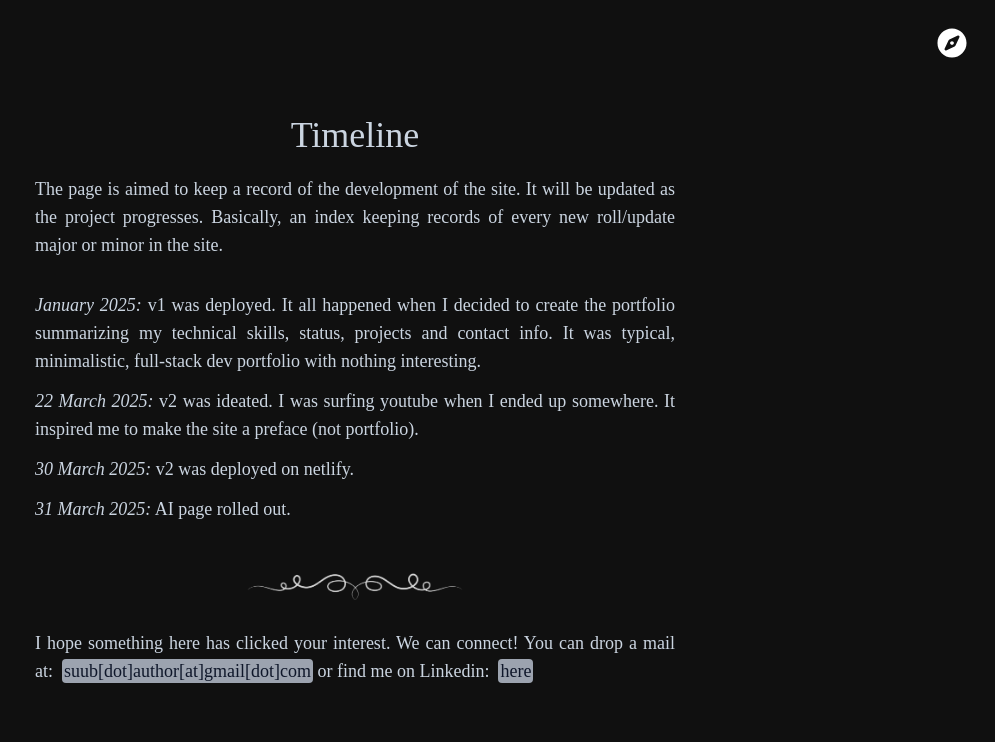
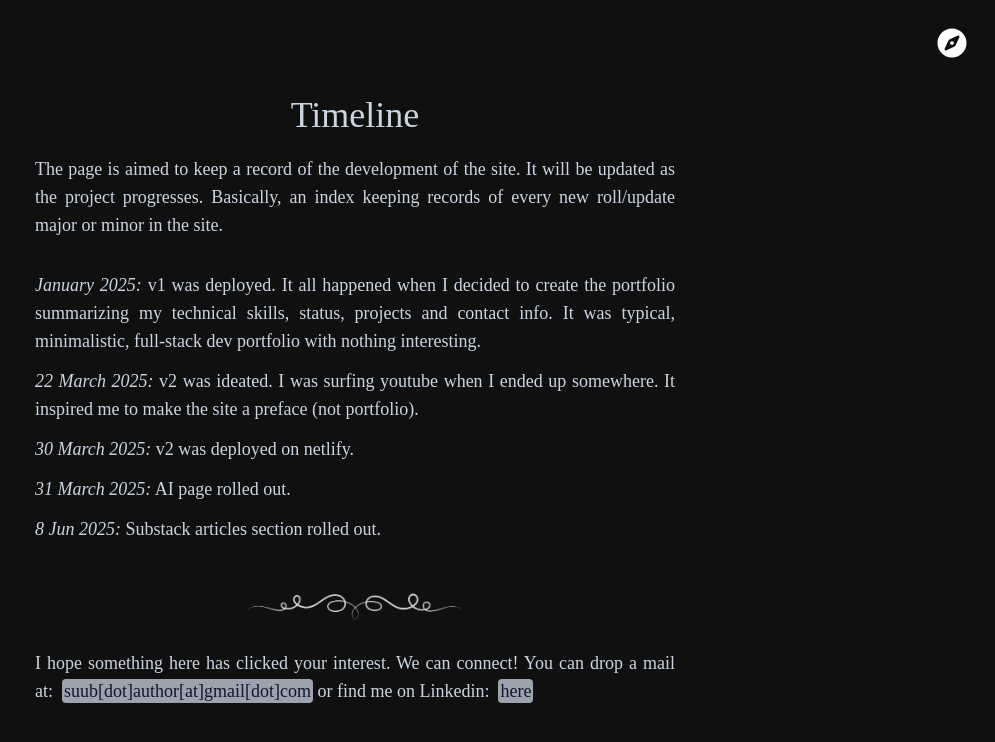
Before and after one commit to suu-b/Portfolio, a React (Vite) app in the folder portfolio-client/: page /timeline in a window 1280 px wide. Shown: the top 742 px of the page, without its empty margins (285-1280 px from the left). Built offline with nearby package versions, Linux system fonts and the light colour scheme; the HTML template or start-up script is replaced by a standard one.

Commit message:
feat: logged in timeline

```diff
--- a/portfolio-client/src/components/index/Future.jsx
+++ b/portfolio-client/src/components/index/Future.jsx
@@ -17,7 +17,6 @@ export default function Future() {
                     <li className="my-3">Miscellaneous</li>
                     <li className="my-3">A section dedicated to some things that appear quite tedious to me.</li>
                     <li className="my-3">Connecting the site to the CMS service to push some articles here.</li>
-                    <li className="my-3">Dedicated articles section here.</li>
                 </ol>
             </div>
         </section>
--- a/portfolio-client/src/components/index/Timeline.jsx
+++ b/portfolio-client/src/components/index/Timeline.jsx
@@ -11,6 +11,7 @@ export default function Timeline() {
                     <li className="my-3"><span className="italic font-light">22 March 2025:</span> v2 was ideated. I was surfing youtube when I ended up somewhere. It inspired me to make the site a preface (not portfolio).</li>
                     <li className="my-3"><span className="italic font-light">30 March 2025:</span> v2 was deployed on netlify.</li>
                     <li className="my-3"><span className="italic font-light">31 March 2025:</span> AI page rolled out.</li>
+                    <li className="my-3"><span className="italic font-light">8 Jun 2025:</span> Substack articles section rolled out.</li>
                 </ol>
             </div>
         </section>
```
